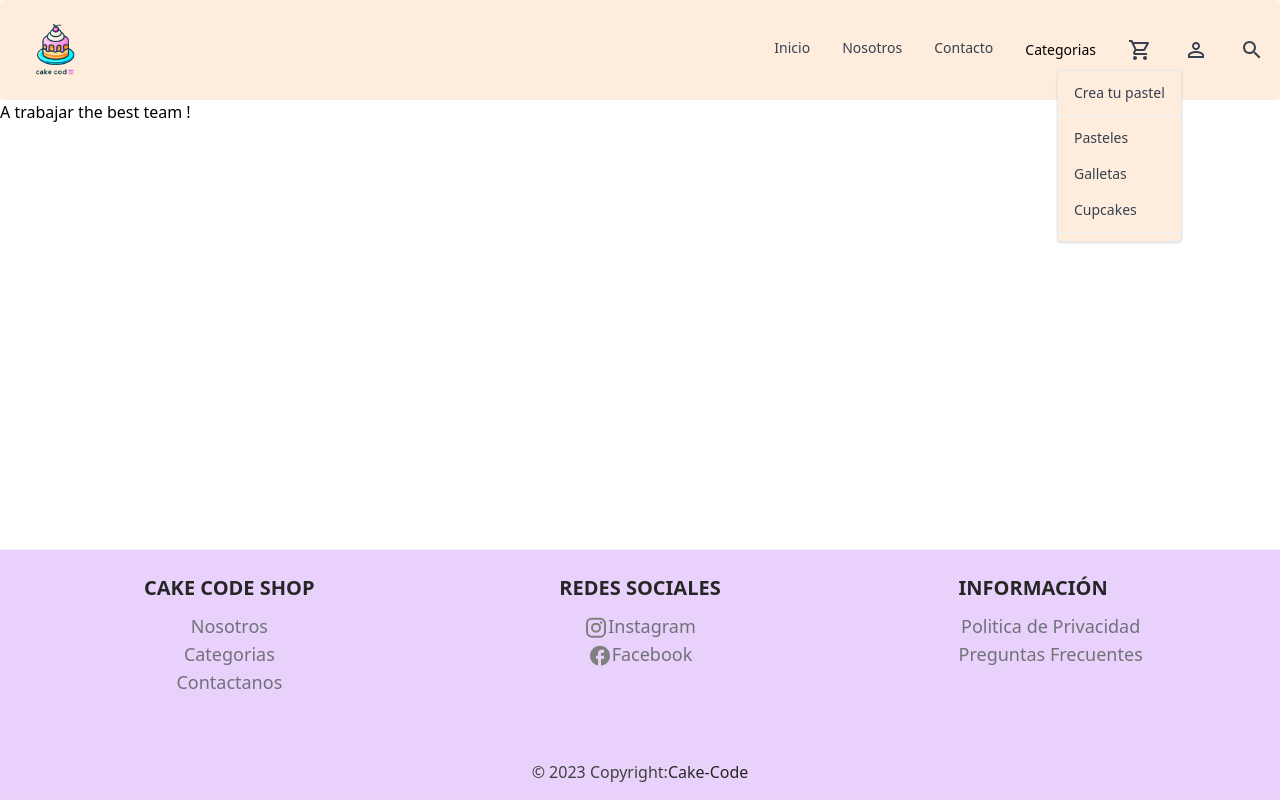
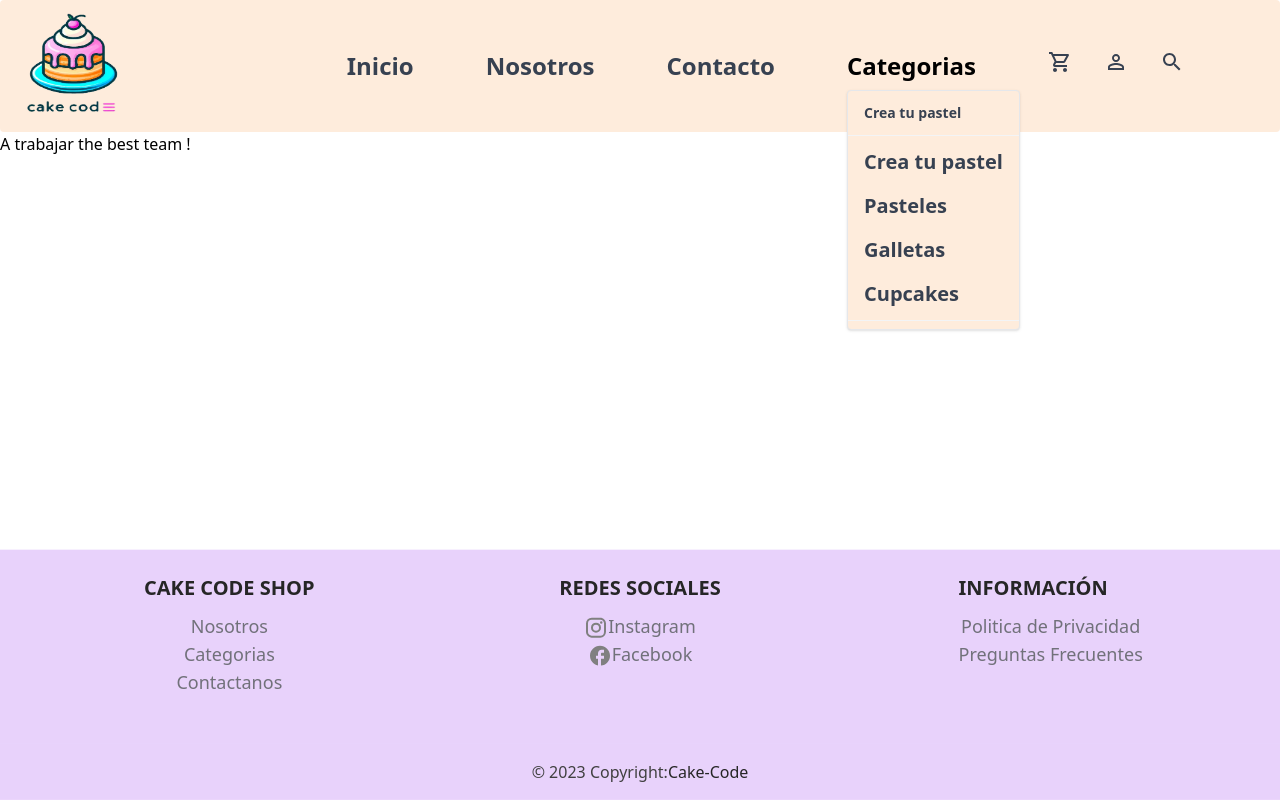
Before and after one commit to BryanTevillo/cake-code, a Next.js app: page / in a window 1280 px wide. Both pictures are taken after a click on the button "Categorias". Built offline with nearby package versions, Linux system fonts and the light colour scheme.

Commit message:
aumentamos tamaño de letra, arreglamos espacios y logo ademas de tamaños de iconos

```diff
--- a/src/app/components/NavBar/NavBar.jsx
+++ b/src/app/components/NavBar/NavBar.jsx
@@ -12,44 +12,50 @@ function Header() {
     <Navbar
       fluid={true}
       rounded={true}
-      className={[opensans, " bg-orange-100 px-7 text-xl font-bold"]}
+      className={[opensans, " bg-orange-100 px-7 text-xl "]}
     >
-      <Navbar.Brand href="https://flowbite.com/">
-        <Image
-          src={Logo}
-          className="mr-3 h-6 sm:h-20 sm:w-auto"
-          alt="cake-code Logo"
-        />
+      <Navbar.Brand href="https://github.com/BryanTevillo/cake-code.git">
+        <Image src={Logo} className="size-28" alt="cake-code Logo" />
       </Navbar.Brand>
 
       <Navbar.Toggle />
       <Navbar.Collapse>
-        <Navbar.Link href="/navbars">Inicio</Navbar.Link>
-        <Navbar.Link href="/navbars">Nosotros</Navbar.Link>
+        <Navbar.Link href="/navbars" className="mr-10 text-2xl font-bold">
+          Inicio
+        </Navbar.Link>
+        <Navbar.Link href="/navbars" className="mr-10 text-2xl font-bold">
+          Nosotros
+        </Navbar.Link>
 
-        <Navbar.Link href="/navbars">Contacto</Navbar.Link>
+        <Navbar.Link href="/navbars" className="mr-10 text-2xl font-bold">
+          Contacto
+        </Navbar.Link>
+        <div className="text-2xl font-bold" style={{ marginRight: 40 }}>
           <Dropdown
             arrowIcon={false}
             inline
             label="Categorias"
-          className="bg-orange-100"
+            size="3xl"
+            className="bg-orange-100  "
           >
             <Dropdown.Header>
               <span className="block text-sm">Crea tu pastel</span>
             </Dropdown.Header>
-          <Dropdown.Item>Pasteles</Dropdown.Item>
-          <Dropdown.Item>Galletas</Dropdown.Item>
-          <Dropdown.Item>Cupcakes</Dropdown.Item>
+            <Dropdown.Item className="text-xl">Crea tu pastel</Dropdown.Item>
+            <Dropdown.Item className="text-xl">Pasteles</Dropdown.Item>
+            <Dropdown.Item className="text-xl">Galletas</Dropdown.Item>
+            <Dropdown.Item className="text-xl">Cupcakes</Dropdown.Item>
             <Dropdown.Divider />
           </Dropdown>
+        </div>
         <Navbar.Link href="/navbars">
-          <ShoppingCartOutlinedIcon />
+          <ShoppingCartOutlinedIcon className="text-4xl " />
         </Navbar.Link>
         <Navbar.Link href="/navbars">
-          <PersonOutlineOutlinedIcon />
+          <PersonOutlineOutlinedIcon className="text-4xl " />
         </Navbar.Link>
         <Navbar.Link href="/navbars">
-          <SearchOutlinedIcon />
+          <SearchOutlinedIcon className="text-4xl mr-20" />
         </Navbar.Link>
 
         <Navbar.Toggle />
```
Also changed, not shown: public/logosinFondo.png, 1 other file (tests, documents, lock files or other folders). Lines whose indentation alone changed are shown as unchanged.
